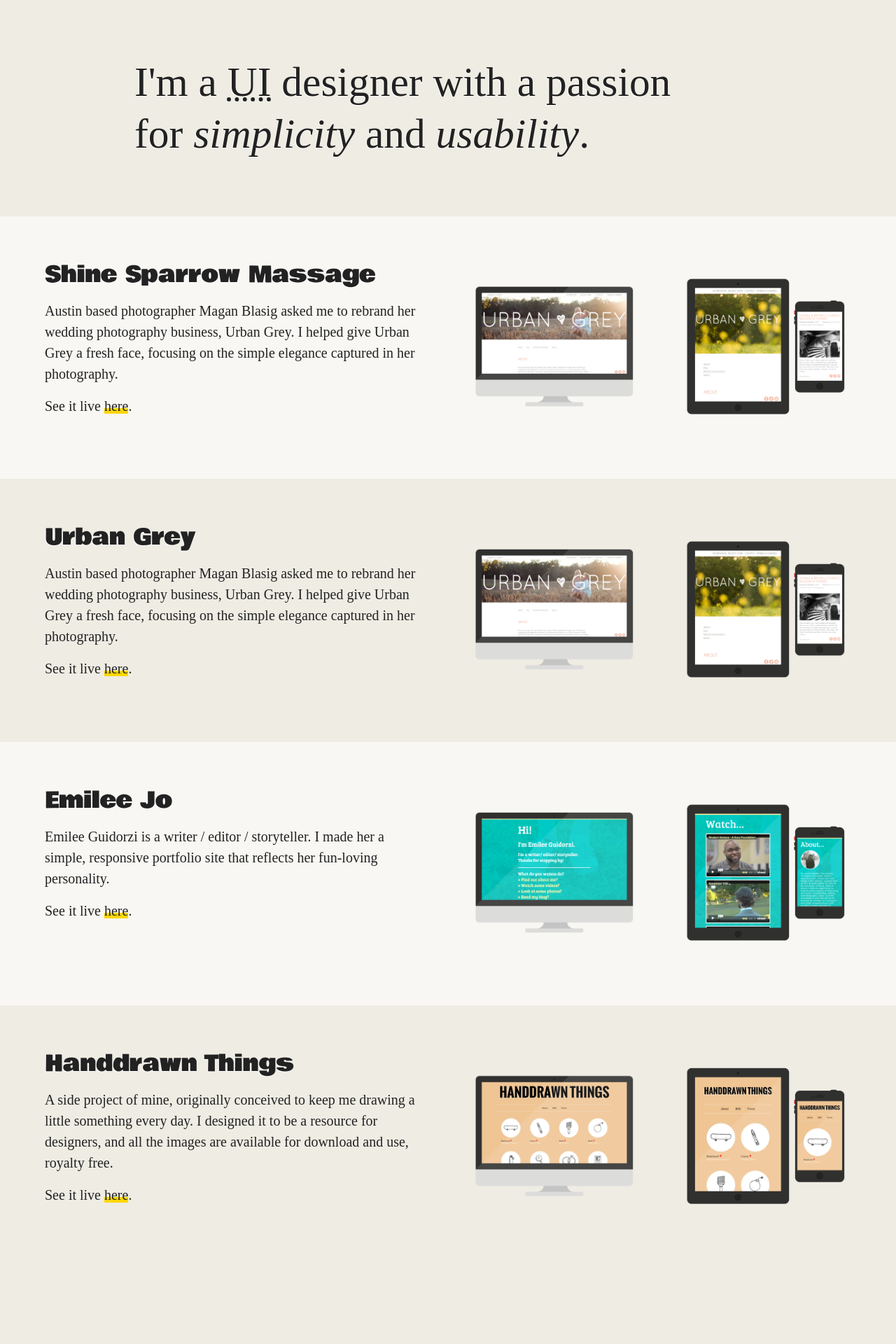
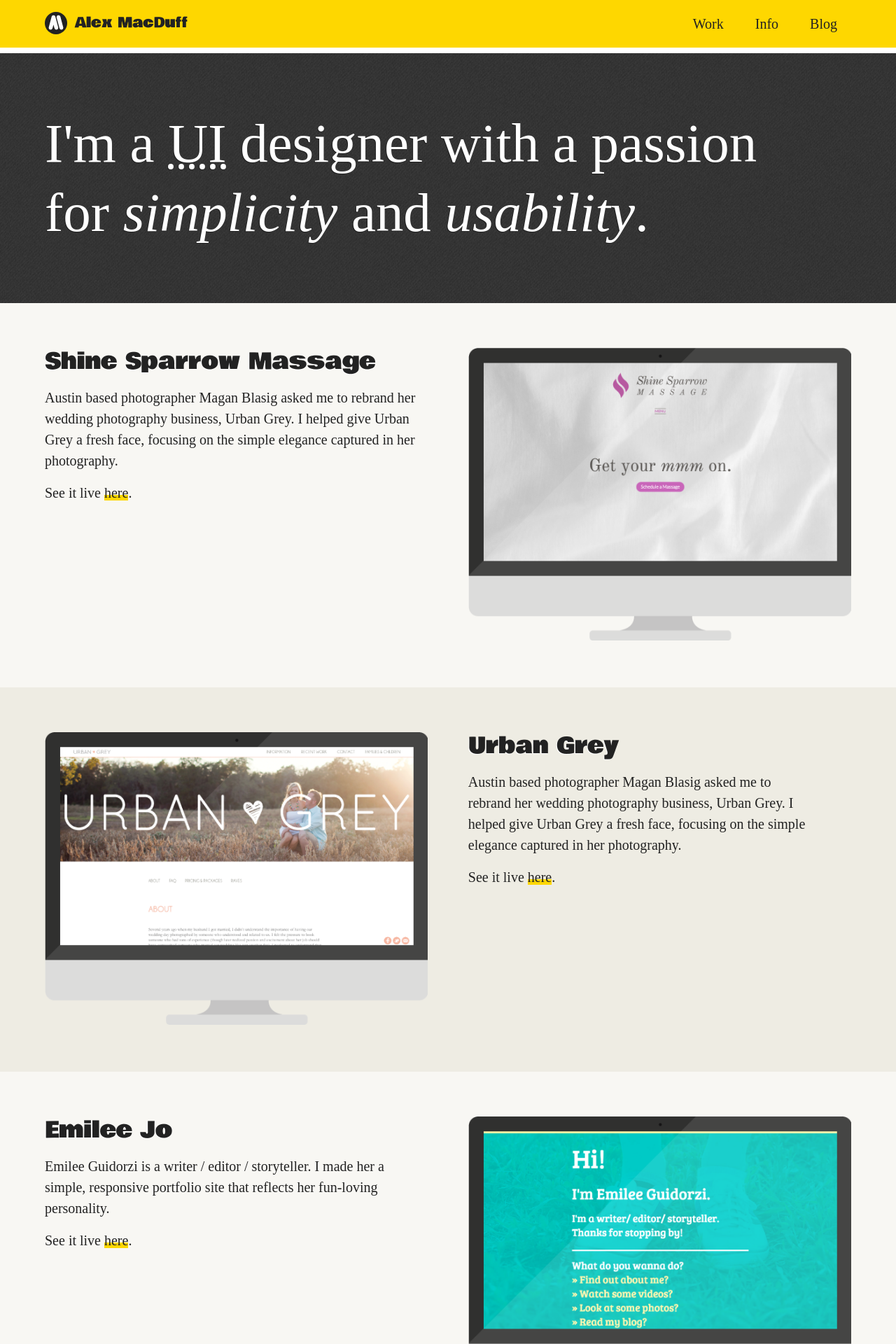
Before and after one commit to amacduff/alex-macduff-design, a Jekyll site: the page built from work.html, in a window 1280 px wide. Shown: the top 1920 px of the page at 70% size. Built offline with Jekyll 4.4.1, drawn with Linux system fonts in a browser that asks for light colours; nearby versions of some CDN libraries; some web fonts are replaced; library files that are not in the unit come from our copies; before the commit the page ends 1876 px from its top, so only the background shows below that; some of the changed text lies outside the part shown.

Commit message:
Adjust image alignment on work page

```diff
--- a/_includes/footer.html
+++ b/_includes/footer.html
@@ -1,4 +1,4 @@
-<!-- <footer>
+<footer>
 
         <ul>
             <li><a href="http://twitter.com/amacduff">Twitter</a></li>
@@ -10,7 +10,7 @@
 
         <p>&copy; Alex MacDuff 2015</p>
 
-</footer> -->
+</footer>
 
 <script src="http://code.jquery.com/jquery-2.1.4.min.js"></script>
 <script src="js/jquery.fittext.js"></script>
--- a/_includes/header.html
+++ b/_includes/header.html
@@ -1,4 +1,4 @@
-<!-- <header>
+<header>
 
     <div class="top-bar">
 
@@ -41,4 +41,4 @@
 
     </div>
 
-</header> -->
+</header>
--- a/_sass/_media_queries.scss
+++ b/_sass/_media_queries.scss
@@ -31,9 +31,8 @@
 
 	}
 
-	.ui-designer {
-		@include grid(8);
-		padding: 5rem 0 2rem 15%;
+	.ui-designer .statement {
+		padding-left: 15%;
 	}
 
 	.project {
@@ -43,7 +42,7 @@
 		}
 
 		.sample {
-			@include grid(6);
+			@include grid(8);
 		}
 
 	}
@@ -105,6 +104,10 @@
 
 @media screen and (min-width: 1024px) {
 
+	.ui-designer .statement {
+		padding-left: 5%;
+	}
+
 	.project {
 
 		.project-container {
@@ -113,10 +116,18 @@
 
 		.details {
 			@include grid (6);
+
+			&.even {
+				box-sizing: border-box;
+				float: right;
+				padding-left: 5%;
+			}
+
 		}
 
 		.sample {
-			@include grid(3);
+			@include grid(6);
+			margin-top: 0;
 		}
 
 	}
@@ -138,23 +149,14 @@
 
 @media screen and (min-width: 1400px) {
 
+	.ui-designer .statement {
+		padding-left: 15%;
+	}
+
 	.project {
 
 		.project-container {
 			width: 70%;
-		}
-
-		.details {
-			@include grid (4);
-
-			&.even {
-				float: right;
-			}
-
-		}
-
-		.sample {
-			@include grid(4);
 		}
 
 	}
--- a/_sass/_work.scss
+++ b/_sass/_work.scss
@@ -1,25 +1,33 @@
 /* Work */
 
 .ui-designer {
-	background-color: $color-background;
+	background: url(../img/debut_dark.png) center center fixed;
+	display: block;
+	overflow: hidden;
+
+	.statement {
+		box-sizing: border-box;
 		@include grid(11);
-	padding: 5rem 0 2rem 5%;
+		padding: 5rem 0 4rem 5%;
 
 		h1 {
-		color: $color-text;
+			color: $color-highlight;
 			font: {
 				family: $font-text;
 				@include fntz(3);
 			}
 			line-height: 1.25em;
 			padding-bottom: 0;
+			text-shadow: -1px 1px 0 $color-text;
+		}
+
 	}
 
 }
 
 .work {
 	clear: both;
-	padding: 2rem 0 4rem 0;
+	padding-bottom: 4rem;
 }
 
 .project {
@@ -38,7 +46,10 @@
 	.details,
 	.sample {
 		@include grid(12);
+	}
 
+	.sample {
+		margin-top: 3rem;
 	}
 
 }
--- a/work.html
+++ b/work.html
@@ -3,9 +3,9 @@
 ---
 
 <div class="ui-designer">
-
-    <h1 id="fittext1">I'm a <abbr title="User Interface">UI</abbr> designer with a passion for <em>simplicity</em> and <em>usability</em>.</h1>
-
+    <div class="statement">
+        <h1 id="fittext1">I'm a <abbr title="User Interface">UI</abbr> designer with a passion for <em>simplicity</em> and <em>usability</em>.</h1>
+    </div>
 </div>
 
 <main class="work">
@@ -15,13 +15,10 @@
             <div class="details">
                 <h1 class="anchor">Shine Sparrow Massage</h1>
                 <p>Austin based photographer Magan Blasig asked me to rebrand her wedding photography business, Urban Grey. I helped give Urban Grey a fresh face, focusing on the simple elegance captured in her photography.</p>
-                <p>See it live <a href="http://urbangrey.com" target="_blank">here</a>.</p>
+                <p>See it live <a href="http://shinesparrow.com" target="_blank">here</a>.</p>
             </div>
             <div class="sample">
-                <img src="img/sample_ug1.png">
-            </div>
-            <div class="sample">
-                <img src="img/sample_ug2.png">
+                <img src="img/sample_ss1.png">
             </div>
         </div>
     </section>
@@ -36,9 +33,6 @@
             <div class="sample">
                 <img src="img/sample_ug1.png">
             </div>
-            <div class="sample">
-                <img src="img/sample_ug2.png">
-            </div>
         </div>
     </section>
 
@@ -51,9 +45,6 @@
             </div>
             <div class="sample">
                 <img src="img/sample_ej1.png">
-            </div>
-            <div class="sample">
-                <img src="img/sample_ej2.png">
             </div>
         </div>
     </section>
@@ -68,9 +59,6 @@
             <div class="sample">
                 <img src="img/sample_ht1.png">
             </div>
-            <div class="sample">
-                <img src="img/sample_ht2.png">
-            </div>
         </div>
     </section>
 
```
Also changed, not shown: img/buzz_thumb.jpg (added), img/sample_ej1.png, img/sample_ht1.png, img/sample_ss1.png (added), img/sample_ug1.png. Lines whose indentation alone changed are shown as unchanged.
